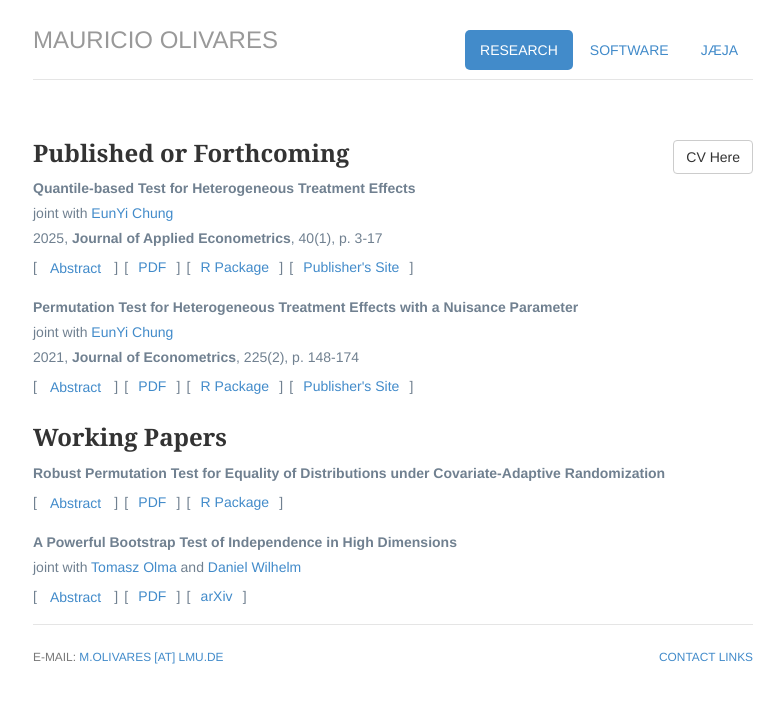
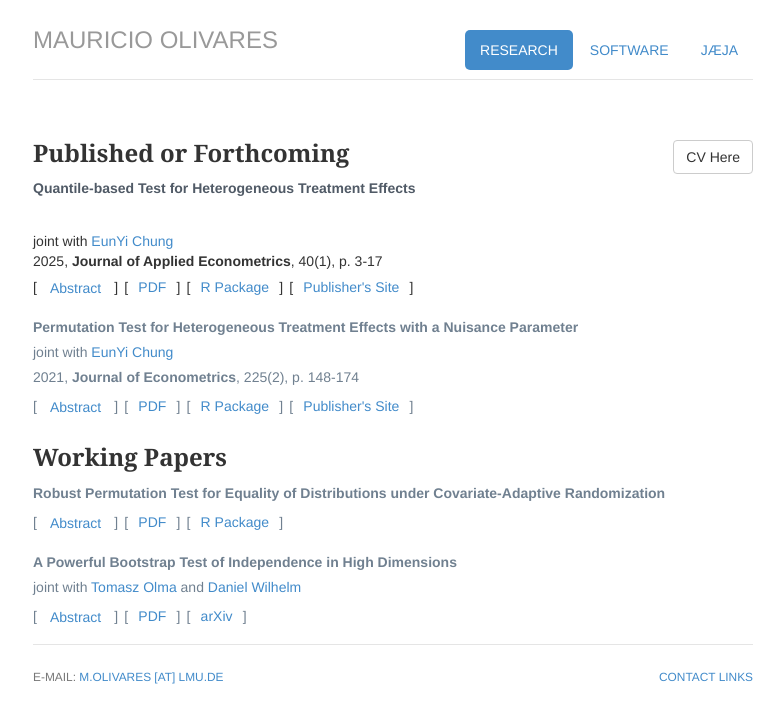
Before and after one commit to mauolivares/mauolivares.github.io, a Jekyll site: the page built from research/index.html, in a window 1280 px wide. Shown: the top 723 px of the page, without its empty margins (247-1031 px from the left). Built offline with Jekyll 4.4.1, drawn with Linux system fonts in a browser that asks for light colours.

Commit message:
different font color for research

```diff
--- a/research/index.html
+++ b/research/index.html
@@ -15,7 +15,7 @@ description: Mauricio Olivares' research page.
 				<a href="/files/Vitae_Mar2025.pdf" class="btn btn-default pull-right" title="Download CV as PDF">CV Here</a>
 				<span itemprop="reserach"><h3>Published or Forthcoming</h3></span>
 
-				<p style="color:#708090;"><strong>Quantile-based Test for Heterogeneous Treatment Effects</strong>
+				<p style="color:#505A66; font-weight:600;">Quantile-based Test for Heterogeneous Treatment Effects </p>
 				<br>joint with <a href="https://sites.google.com/a/illinois.edu/eunyichung/">EunYi Chung</a>
 				<br>2025, <b>Journal of Applied Econometrics</b>, 40(1), p. 3-17
 				<br>[<a class="btn btn-link" data-toggle="collapse" href="#WP_JAE" role="button" aria-expanded="false" aria-controls="WP_JAE">
```
